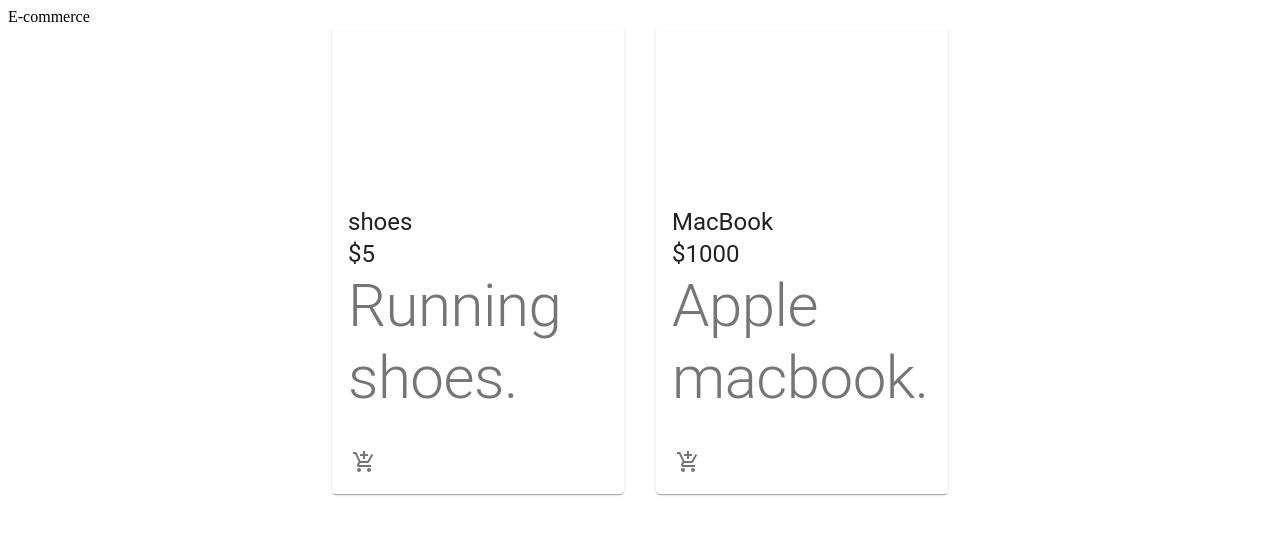
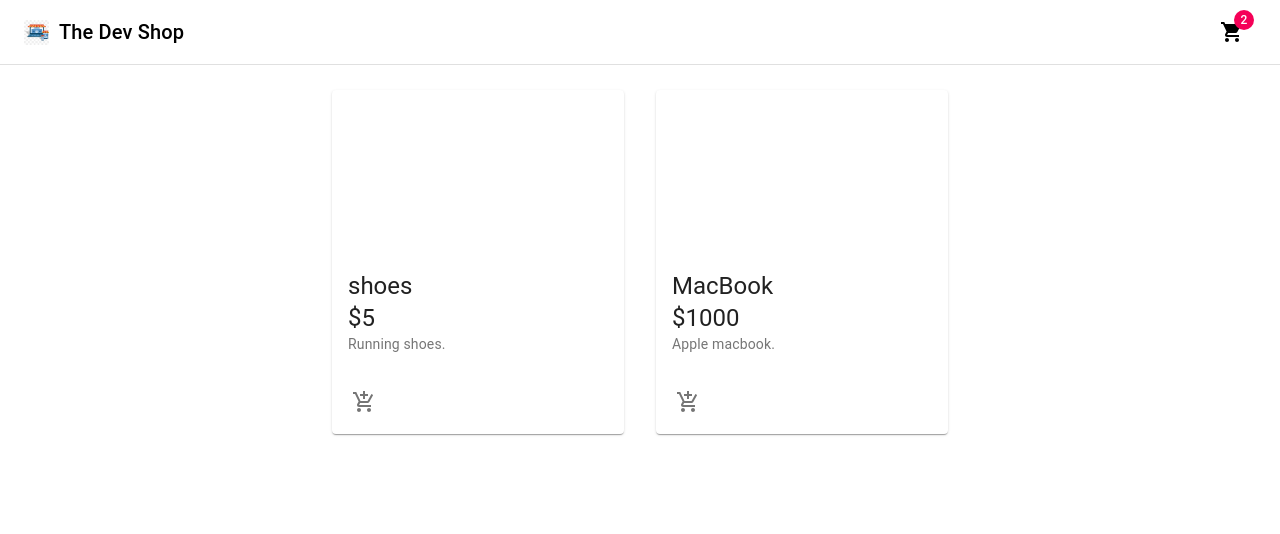
Before and after one commit to Jean-Noel-Esc/thedevshop, a React (Create React App) app: page / in a window 1280 px wide. Shown: the top 534 px of the page. Built offline with nearby package versions, Linux system fonts and the light colour scheme; the HTML template or start-up script is replaced by a standard one.

Commit message:
creation navbar
+ creation styles.js in Products to adjust the display of product card

```diff
--- a/src/App.js
+++ b/src/App.js
@@ -1,9 +1,15 @@
 import React from 'react'
-import Products from './components/Products/Products';
+
+//import Products from './components/Products/Products';
+//import Navbar from './components/Navbar/Navbar';
+
+import { Products, Navbar } from './components';
+
 const App = () => {
     return (
         <div>
             E-commerce
+            <Navbar />
             <Products />
         </div>
     )
--- /dev/null
+++ b/src/components/Navbar/Navbar.jsx
@@ -0,0 +1,35 @@
+import React from 'react';
+import { AppBar, Toolbar, IconButton, Badge, MenuItem, Menu, Typography } from '@material-ui/core';
+import { ShoppingCart } from '@material-ui/icons';
+
+import logo from '../../assets/commerce.png';
+import useStyles from './styles';
+
+const Navbar = () => {
+    const classes = useStyles();
+
+    return (
+        <>
+            <AppBar position="fixed" className={classes.appBar} color="inherit">
+                <Toolbar>
+                    <Typography variant="h6" className={classes.title} color="inherit">
+                        <img src={logo} alt="Commerce.js" height="25px" className={classes.image} />
+                        The Dev Shop
+                    </Typography>
+                    <div className={classes.grow} />
+                    <div className={classes.button}>
+                        <IconButton aria-label="Show cart items" color="inherit">
+                            <Badge badgeContent={2} color="secondary">
+                                <ShoppingCart />
+                            </Badge>
+                        </IconButton>
+                    </div>
+                </Toolbar>
+
+            </AppBar>
+
+        </>
+    )
+}
+
+export default Navbar
--- /dev/null
+++ b/src/components/Navbar/styles.js
@@ -0,0 +1,68 @@
+import { makeStyles, fade } from '@material-ui/core/styles';
+
+const drawerWidth = 0;
+
+export default makeStyles((theme) => ({
+appBar: {
+    boxShadow: 'none',
+    borderBottom: '1px solid rgba(0, 0, 0, 0.12)',
+    [theme.breakpoints.up('sm')]: {
+        width: `calc(100% - ${drawerWidth}px)`,
+        marginLeft: drawerWidth,
+    },
+},
+title: {
+    flexGrow: 1,
+    alignItems: 'center',
+    display: 'flex',
+    textDecoration: 'none',
+},
+image: {
+    marginRight: '10px',
+},
+menuButton: {
+    marginRight: theme.spacing(2),
+    [theme.breakpoints.up('sm')]: {
+        display: 'none',
+    },
+},
+grow: {
+    flexGrow: 1,
+},
+search: {
+    position: 'relative',
+    borderRadius: theme.shape.borderRadius,
+    backgroundColor: fade(theme.palette.common.white, 0.15),
+    '&:hover': {
+        backgroundColor: fade(theme.palette.common.white, 0.25),
+    },
+    marginRight: theme.spacing(2),
+    marginLeft: 0,
+    width: '100%',
+    [theme.breakpoints.up('sm')]: {
+        width: 'auto',
+    },
+},
+searchIcon: {
+    padding: theme.spacing(0, 2),
+    height: '100%',
+    position: 'absolute',
+    pointerEvents: 'none',
+    display: 'flex',
+    alignItems: 'center',
+    justifyContent: 'center',
+},
+inputRoot: {
+    color: 'inherit',
+},
+inputInput: {
+    padding: theme.spacing(1, 1, 1, 0),
+    // vertical padding + font size from searchIcon
+    paddingLeft: `calc(1em + ${theme.spacing(4)}px)`,
+    transition: theme.transitions.create('width'),
+    width: '100%',
+    [theme.breakpoints.up('md')]: {
+        width: '20ch',
+    },
+},
+}));
--- a/src/components/Products/Product/Product.jsx
+++ b/src/components/Products/Product/Product.jsx
@@ -1,7 +1,6 @@
 import React from 'react'
 import { Card, CardMedia, CardContent, CardActions, Typography, IconButton } from '@material-ui/core';
 import { AddShoppingCart } from '@material-ui/icons'
-import { classes } from 'istanbul-lib-coverage';
 
 import useStyles from './styles';
 
@@ -10,7 +9,7 @@
 
     return (
         <Card className = {classes.root}>
-            <CardMedia className= {classes.media} image='' title={product.name} />
+            <CardMedia className= {classes.media} image={product.image} title={product.name} />
             <CardContent>
                 <div className={classes.carContent}>
                     <Typography variant="h5" gutterButtom>
@@ -20,7 +19,7 @@
                         {product.price}
                     </Typography>
                 </div>
-                <Typography variant="h2" color="textSecondary">{product.description}</Typography>
+                <Typography variant="body2" color="textSecondary">{product.description}</Typography>
             </CardContent>
             <CardActions disableSpacing className={classes.CardActions}>
                 <IconButton aria-label="Add to cart">
--- a/src/components/Products/Products.jsx
+++ b/src/components/Products/Products.jsx
@@ -1,7 +1,9 @@
 import React from 'react';
-import {Grid} from '@material-ui/core';
+import { Grid } from '@material-ui/core';
 
 import Product from './Product/Product';
+import useStyles from './styles';
+
 
 const products = [
     { id:1, name: "shoes", description: "Running shoes.", price: "$5" },
@@ -9,8 +11,12 @@
 ];
 
 const Products = () => {
+    const classes = useStyles();
+
+
     return (
-        <main>
+        <main classname={classes.content}>
+            <div className={classes.toolbar} />
             <Grid container justify="center" spacing={4}>
                 { products.map((product) => (
                     <Grid item key= {product.id} xs={12} sm={6} md={4} lg={3}>
--- /dev/null
+++ b/src/components/Products/styles.js
@@ -0,0 +1,13 @@
+import { makeStyles } from '@material-ui/core/styles';
+
+export default makeStyles((theme) => ({
+  toolbar: theme.mixins.toolbar,
+  content: {
+    flexGrow: 1,
+    backgroundColor: theme.palette.background.default,
+    padding: theme.spacing(3),
+  },
+  root: {
+    flexGrow: 1,
+  },
+}));
--- /dev/null
+++ b/src/components/index.js
@@ -0,0 +1,2 @@
+export {default as Navbar } from './Navbar/Navbar';
+export {default as Products } from './Products/Products';
```
Also changed, not shown: src/assets/commerce.png (added), src/lib/commerce.js (added).
